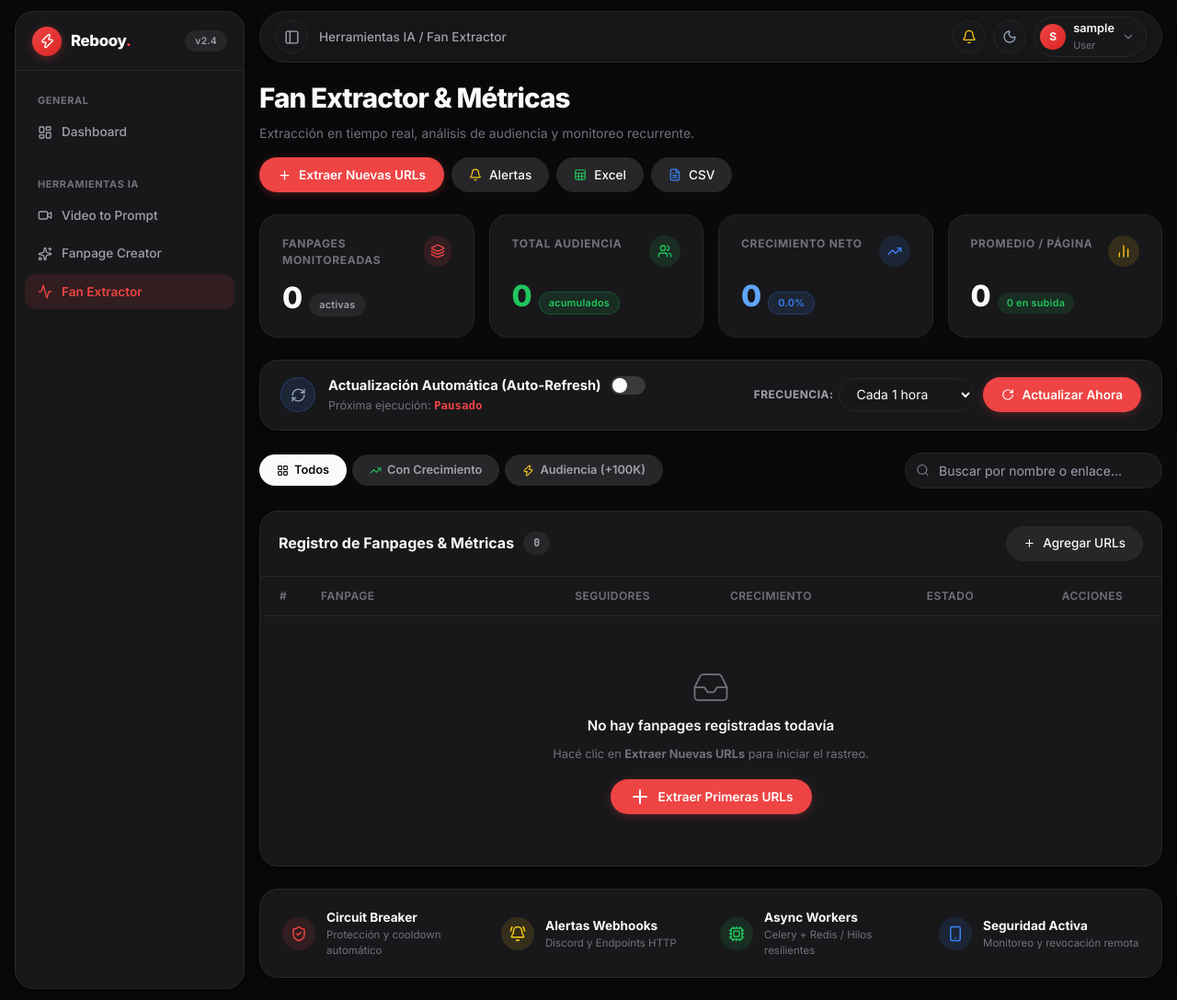
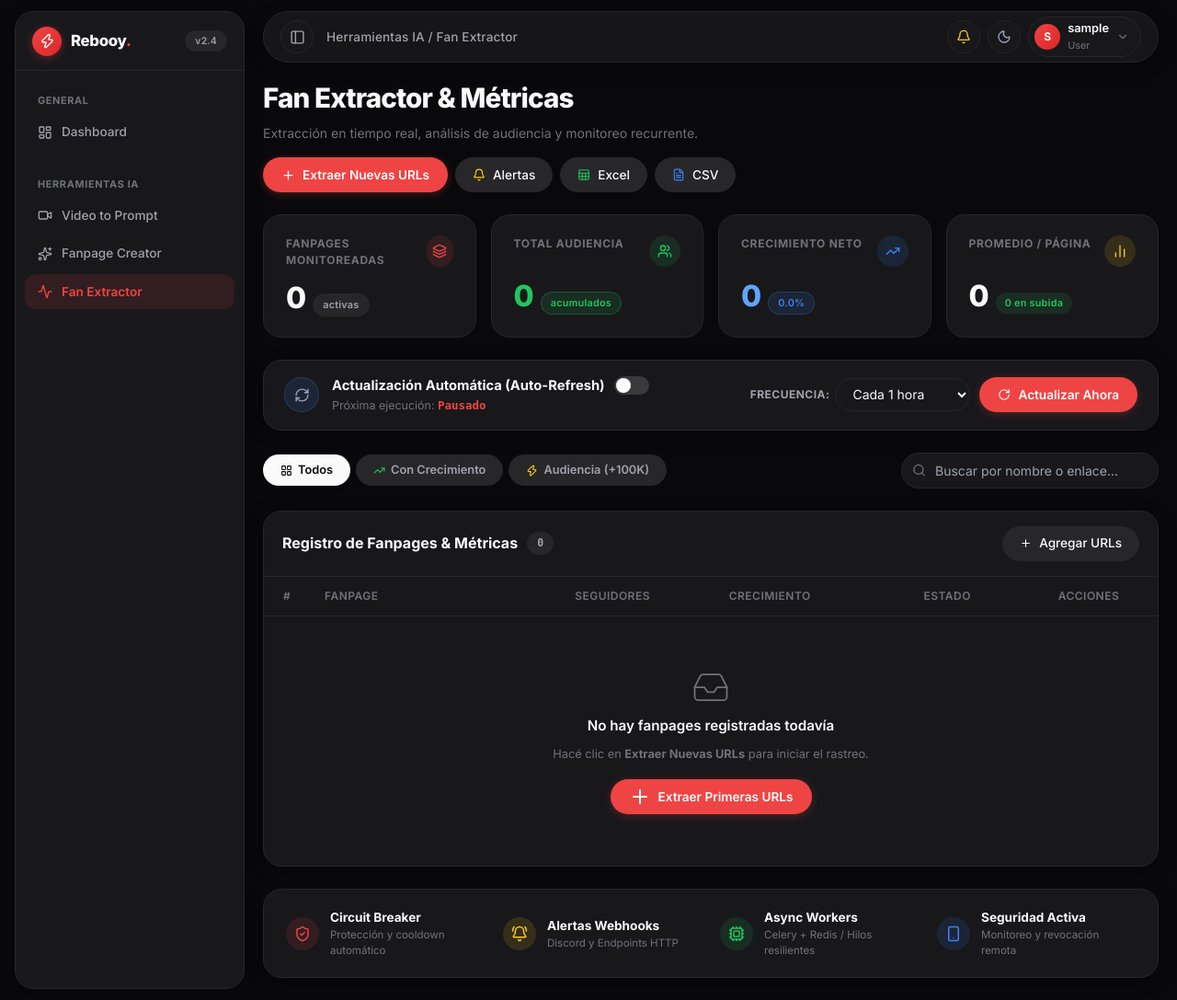
Before and after one commit to estebcast0003/rebooypanel, a Django app: page /extractor/ in a window 1280 px wide. Shown: the whole page at 92% size. Run offline with Django 5.2, Linux system fonts and the light colour scheme; the visitor is signed in with stand-in values (Sample User, id 1); data that the repository does not hold is empty; some libraries are stand-ins or nearby versions.

Commit message:
fix(panel): adjust padding and margins when sidebar is collapsed to prevent text sticking to screen edge

```diff
--- a/templates/panel_base.html
+++ b/templates/panel_base.html
@@ -203,7 +203,7 @@
 
         /* ── Floating Topbar Pill ── */
         .floating-topbar {
-            margin: 12px 16px 8px 16px;
+            margin: 12px 20px 8px 20px;
             height: 56px;
             background-color: var(--topbar-bg);
             backdrop-filter: blur(20px);
@@ -214,11 +214,15 @@
             display: flex;
             align-items: center;
             justify-content: space-between;
-            padding: 0 16px;
+            padding: 0 18px;
             flex-shrink: 0;
             position: relative;
             z-index: 500;
-            transition: background-color 0.25s ease, border-color 0.25s ease;
+            transition: all 0.25s cubic-bezier(0.4, 0, 0.2, 1);
+        }
+
+        body.sidebar-collapsed .floating-topbar {
+            margin: 12px 32px 8px 32px;
         }
 
         /* ── Botones Píldora Shadcn UI ── */
@@ -648,6 +652,12 @@
         }
         .main-content-wrapper {
             animation: pageIn 0.4s cubic-bezier(0.22, 1, 0.36, 1) both;
+            padding: 8px 20px 24px 20px;
+            transition: padding 0.25s cubic-bezier(0.4, 0, 0.2, 1);
+        }
+
+        body.sidebar-collapsed .main-content-wrapper {
+            padding: 8px 32px 32px 32px;
         }
 
         /* ══════════════════════════════════════════
@@ -809,11 +819,11 @@
         <header class="floating-topbar">
 
             <!-- Left: Toggle & Breadcrumb -->
-            <div style="display:flex; align-items:center; gap:12px;">
+            <div style="display:flex; align-items:center; gap:14px;">
                 <button type="button" class="action-pill-btn" id="sidebarToggleBtn" onclick="toggleSidebar()" title="Mostrar / Ocultar menú lateral">
                     <i data-lucide="panel-left" style="width:17px; height:17px;"></i>
                 </button>
-                <div style="font-size:0.85rem; color:var(--text-secondary); font-weight:500;">
+                <div style="font-size:0.85rem; color:var(--text-secondary); font-weight:500; letter-spacing:0.01em;">
                     {% block breadcrumb %}{% endblock %}
                 </div>
             </div>
@@ -889,7 +899,7 @@
         </header>
 
         <!-- Main Content Scroll Area -->
-        <main class="main-content-wrapper" style="flex:1; overflow-y:auto; padding:8px 16px 24px 16px;">
+        <main class="main-content-wrapper" style="flex:1; overflow-y:auto;">
             {% block content %}{% endblock %}
         </main>
     </div>
@@ -1322,6 +1332,7 @@
             toggleMobileSidebar(!isOpen);
         } else {
             const isCollapsed = sidebar.classList.toggle('collapsed');
+            document.body.classList.toggle('sidebar-collapsed', isCollapsed);
             localStorage.setItem('sidebar_collapsed', isCollapsed ? 'true' : 'false');
         }
     }
@@ -1463,6 +1474,7 @@
             const isCollapsed = localStorage.getItem('sidebar_collapsed') === 'true';
             if (isCollapsed) {
                 document.getElementById('mainSidebar').classList.add('collapsed');
+                document.body.classList.add('sidebar-collapsed');
             }
         }
         const activeTheme = document.documentElement.getAttribute('data-theme') || 'dark';
```
